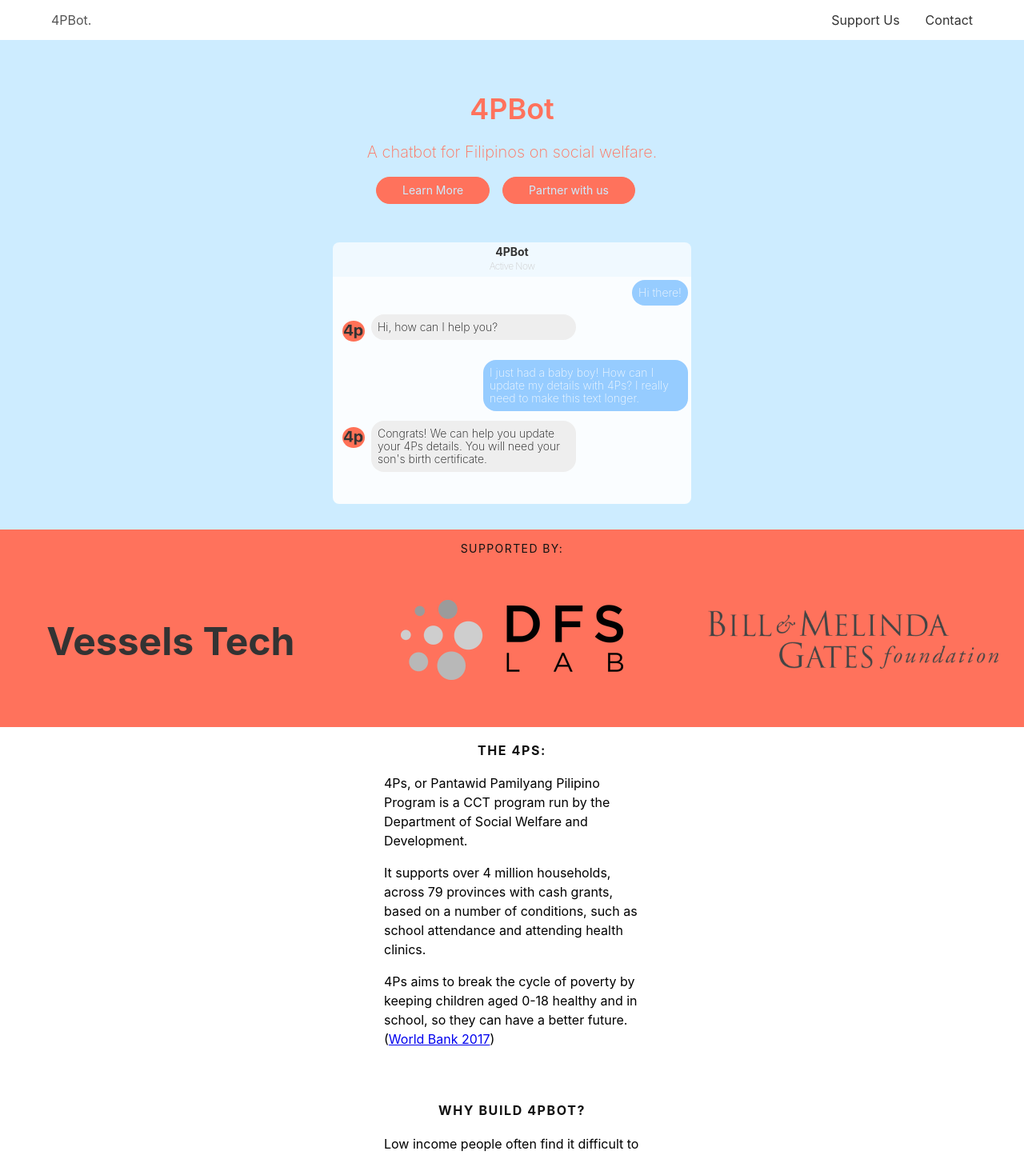
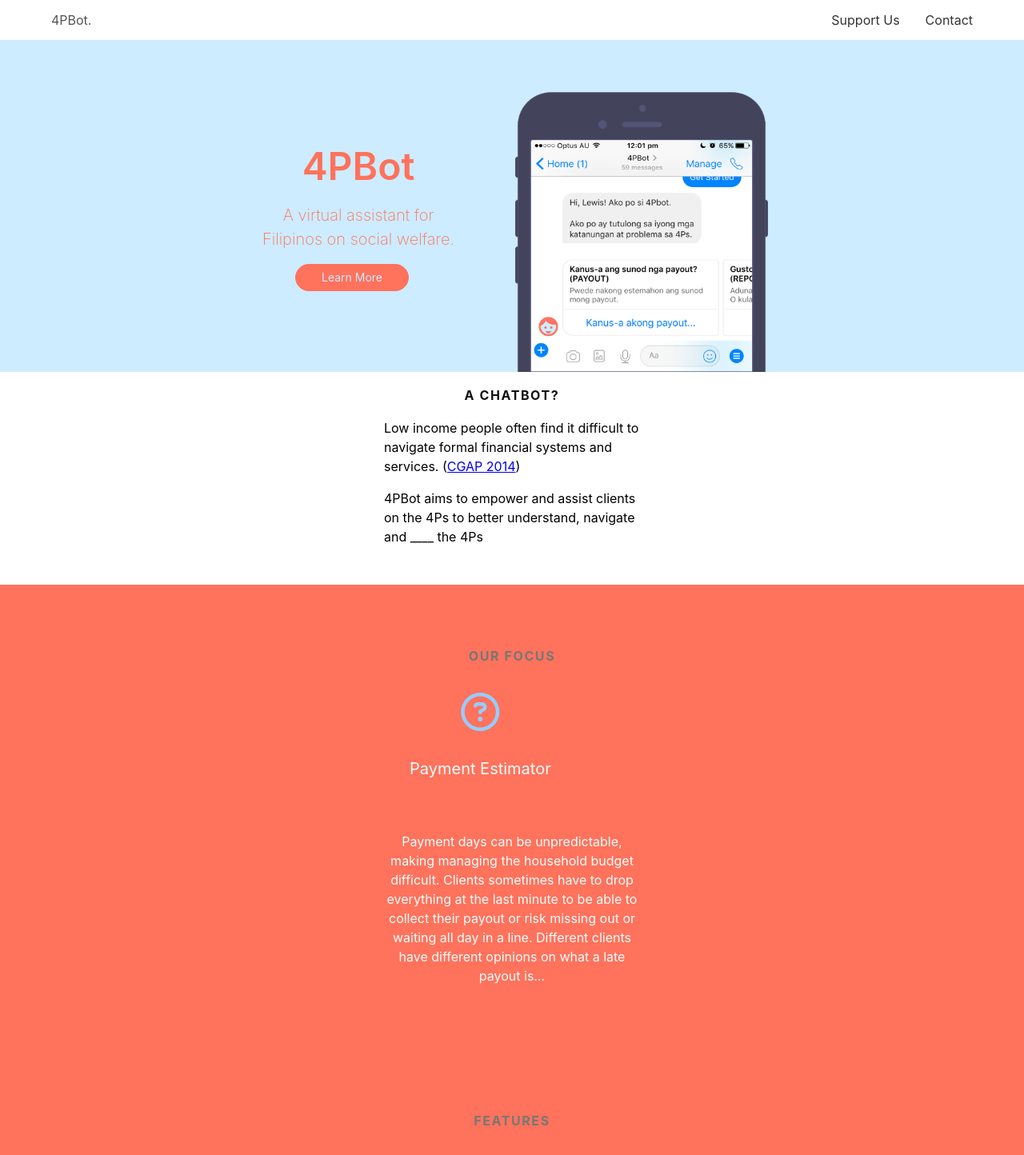
Before and after one commit to vessels-tech/4pbot-site, a React (Create React App) app: page / in a window 1280 px wide. Shown: the top 1444 px of the page at 80% size. Built offline with nearby package versions, Linux system fonts and the light colour scheme.

Commit message:
add new image

```diff
--- a/src/Banner.js
+++ b/src/Banner.js
@@ -6,22 +6,28 @@
   render() {
     return (
       <div className="w-100 bg-white bg-lightest-blue light-red">
-        <article className="mw7 center ph5-ns tc br2 pt5 pb3 ph3">
-          <h1 className="fw6 f2 f2-ns lh-title mt0 mb3">
+
+
+        <article className="dt center mw7 ph5-ns br2 pt5 ph3 cf tc" style={{'margin-bottom':'-4px'}}>
+            <div className="dtc fl w-100 w-50-ns v-mid pr5-ns pb4 pb0-ns">
+              <h1 className="fw6 f2 f1-ns lh-title mt0 mb3 mt5-ns">
                 4PBot
               </h1>
               <h2 className="fw2 f4 lh-copy mt0 mb3">
-            A chatbot for Filipinos on social welfare.
+                A virtual assistant for Filipinos on social welfare.
               </h2>
 
               <a className="f6 br-pill bg-light-red no-underline lightest-blue ba b--light-red grow pv2 ph4 dib mr3"
                 href="http://eepurl.com/c1sEkj" target="blank">
                 Learn More
               </a>
-          <a className="f6 br-pill bg-light-red no-underline lightest-blue ba b--light-red grow pv2 ph4 dib mr3"
-            href="http://eepurl.com/c1sEkj" target="blank">
-            Partner with us
-          </a>
+
+            </div>
+            <div className="dtc fl w-100 w-50-ns v-mid">
+              <img className="" src="/img/phone_top.png"/>
+            </div>
+
+
 
           {/* <p className="fw1 f5 mt0 mb3">
             Sign up for email updates.
@@ -33,7 +39,7 @@
             </a>
           </div> */}
         </article>
-        <ChatWindow/>
+        {/* <ChatWindow/> */}
       </div>
     );
   }
--- a/src/Content.js
+++ b/src/Content.js
@@ -9,6 +9,35 @@
 }
 
 class Content extends Component {
+
+	getWhyChatbot() {
+
+		return (
+			<div className="bg-white w-100">
+				<div className="dt mw6 center pt1 pb4">
+					<div className="dtc v-top">
+						{getNiceHeading("A Chatbot?")}
+						<div className="lh-copy mv0 f5 ph4">
+
+							<p className="f5 lh-copy measure-narrow">
+								Low income people often find it difficult to navigate formal financial systems and services.
+								 (<a
+									href="http://www.cgap.org/news/cgap-report-analyzes-digital-finance-risks-customers"
+									target="blank"
+									>
+										CGAP 2014
+								</a>)
+							</p>
+
+							<p className="f5 lh-copy measure-narrow">
+								4PBot aims to empower and assist clients on the 4Ps to better understand, navigate and ____ the 4Ps
+							</p>
+						</div>
+					</div>
+				</div>
+			</div>
+		);
+	}
 
   getSupportedBy() {
 
@@ -42,15 +71,15 @@
             {getNiceHeading("The 4ps:")}
             <div className="lh-copy mv0 f5 ph4">
 
-              <p class="f5 lh-copy measure-narrow">
+              <p className="f5 lh-copy measure-narrow">
                 4Ps, or Pantawid Pamilyang Pilipino Program is a CCT program run by the Department of Social Welfare and Development.
               </p>
 
-              <p class="f5 lh-copy measure-narrow">
+              <p className="f5 lh-copy measure-narrow">
                 It supports over 4 million households, across 79 provinces with cash grants, based on a number of conditions, such as school attendance and attending health clinics.
               </p>
 
-              <p class="f5 lh-copy measure-narrow">
+              <p className="f5 lh-copy measure-narrow">
                 4Ps aims to break the cycle of poverty by keeping children aged 0-18 healthy and in school, so they can have a better future.
                 (<a
                  href="http://www.worldbank.org/en/country/philippines/brief/faqs-about-the-pantawid-pamilyang-pilipino-program"
@@ -71,7 +100,7 @@
             {getNiceHeading("Why build 4pbot?")}
             <div className="lh-copy mv0 f5 ph4">
 
-              <p class="f5 lh-copy measure-narrow">
+              <p className="f5 lh-copy measure-narrow">
                 Low income people often find it difficult to navigate formal financial systems and services.
                  (<a
                   href="http://www.cgap.org/news/cgap-report-analyzes-digital-finance-risks-customers"
@@ -81,7 +110,7 @@
                 </a>)
               </p>
 
-              <p class="f5 lh-copy measure-narrow">
+              <p className="f5 lh-copy measure-narrow">
                 4PBot aims to empower and assist clients on the 4Ps to better understand, navigate and ____ the 4Ps
               </p>
             </div>
@@ -92,7 +121,7 @@
           <div className="dtc v-top">
             {getNiceHeading("How?")}
             <div className="lh-copy mv0 f5 ph4">
-              <p class="f5 lh-copy measure-narrow">
+              <p className="f5 lh-copy measure-narrow">
                 Using the latest in chatbot technology, and building up a network of 4Ps members, all connected using 4Pbot.
               </p>
             </div>
@@ -338,13 +367,14 @@
   render() {
     return (
       <div>
-        {this.getSupportedBy()}
-        {this.getBackground()}
-        {this.getFocus()}
-        {this.getQuotes()}
+				{this.getWhyChatbot()}
+				{this.getFocus()}
         {this.getFeatures()}
+				{this.getBackground()}
+				{this.getQuotes()}
         {this.getPartnerWithUs()}
-        {this.getSupportUs()}
+        {/* {this.getSupportUs()} */}
+				{this.getSupportedBy()}
 				{this.getAboutVessels()}
       </div>
     );
--- a/src/index.js
+++ b/src/index.js
@@ -5,7 +5,6 @@
 import 'tachyons'
 
 import App from './App';
-import Survey from './Survey/Survey'
 import Header from './Header'
 
 ReactDOM.render(
@@ -13,7 +12,6 @@
     <div className="sans-serif">
       <Header/>
       <Route exact path='/' component={App} />
-      <Route path='/survey' component={Survey}/>
     </div>
   </Router>,
   document.getElementById('root')
```
Also changed, not shown: public/img/phone_top.png (added). Lines whose indentation alone changed are shown as unchanged.
